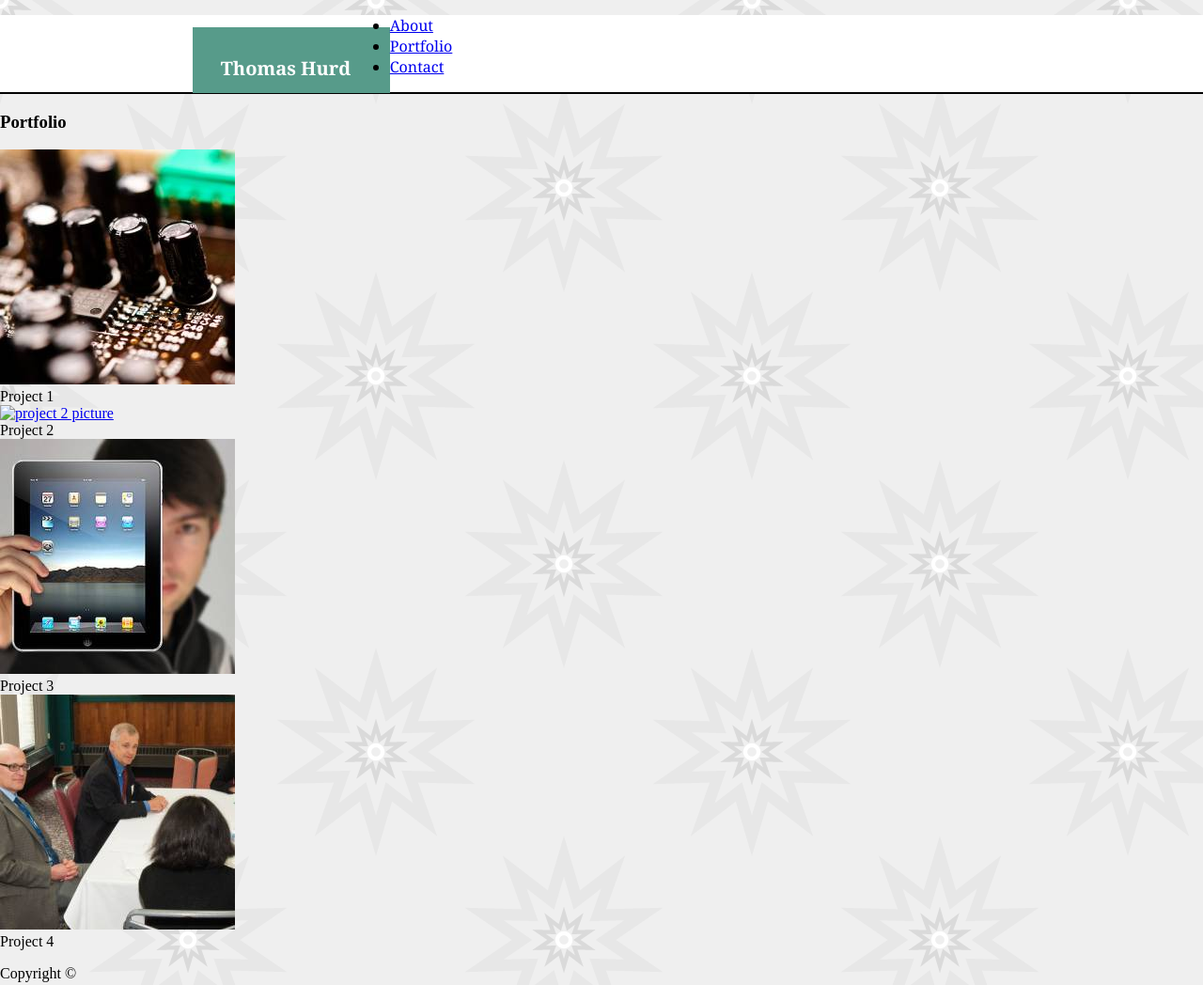
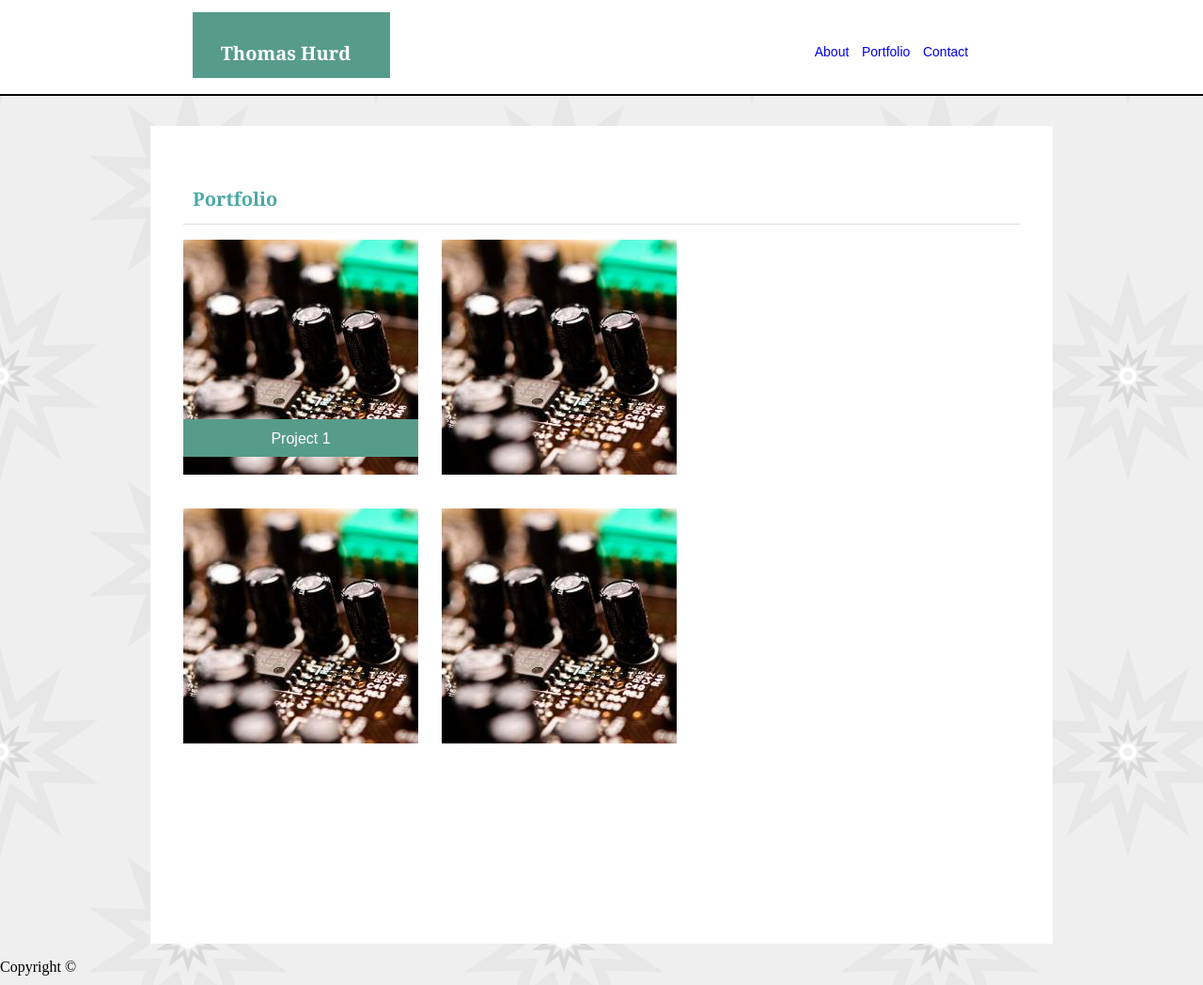
Before and after one commit to tomkent321/Basic-Portfolio, a plain HTML site: page portfolio.html in a window 1280 px wide. Shown: the top 1048 px of the page at 94% size. Drawn offline with Linux system fonts and the light colour scheme; files that its build step writes are made by us from their sources; files whose address does not match are found by name.

Commit message:
mods to style and portfolio

```diff
--- a/assets/css/style.css
+++ b/assets/css/style.css
@@ -74,19 +74,6 @@ header {
     background-color: #fff;
 }
 
-/*
-#main-name {
-    font-size: 20px;
-    font-family: Georgia, Times, "Times New Roman", serif;
-    float: left;
-    height: 10px;
-    width: 150px;
-    background-color: rgb(87, 155, 138);
-    padding: 30px;
-    color: #fff;
-}
-*/
-
 
 h1 {
     font-size: 20px;
@@ -132,7 +119,6 @@ h2 {
 }
 
 
-
 .hero {
     background-color: #fff;
     padding:35px;
@@ -143,10 +129,45 @@ h2 {
     color: #777777;
 }
 
+.hero-2 {
+    background-color: #fff;
+    padding:35px;
+    margin-top: 25px;
+    font-family: 'Arial', 'Helvetica Neue', Helvetica, sans-serif;
+    font-size: 16px;
+    line-height: 32px;
+    color: #777777;
+    height:800px;
+}
+
+
 #main-pic {
     float:left;
     margin-right: 10px;
     margin-bottom: 10px;
 }
 
+.picture-row {
+    position: relative;
+    float: left;
+}
+
+.picture {
+    float:left;
+    margin-right: 25px;
+    margin-bottom: 25px;
+    position: relative;
+}
+
+.picture-label {
+    height: 30px;
+    width: 240px;
+    background-color: rgb(87, 155, 138);;
+    position: absolute;
+    color: white;
+    top: 175px;
+    text-align: center;
+    padding: 5px;
+}
+
 /* may want to make classes for these if there are other lists */
--- a/portfolio.html
+++ b/portfolio.html
@@ -6,7 +6,7 @@
     <meta http-equiv="X-UA-Compatible" content="IE=edge">
     <title>Portfolio</title>
     <meta name="viewport" content="width=device-width, initial-scale=1">
-    <link rel="stylesheet" type="text/css" media="screen" href="css/style.css" />
+    <link rel="stylesheet" type="text/css" media="screen" href="assets/css/style.css" />
 
 </head>
 
@@ -14,58 +14,67 @@
 
 
 
-    <!-- Header and Nav Links -->
+        <div class="clearfix">
+
 
                 <header>
 
-            <h1>Thomas Hurd</h1>
-            <nav>
-                <ul>
-                    <li><a href="index.html">About</a></li>
-                    <li><a href="portfolio.html">Portfolio</a> </li>
-                    <li><a href="contact.html">Contact</a>   </li>
-                </ul>
-            </nav>
+                <div id="container-nav">
+                    <h1 >Thomas Hurd</h1>
+
+                    <div id="nav-first">
+                        <a href="index.html">About</a>
+                        <a href="portfolio.html">Portfolio</a>
+                        <a href="contact.html">Contact</a>
+                    </div>
+                </div>
                 </header>
+            </div>
 
+            <div class="wrapper">
+                <div class="container-1">
+                <section class="hero-2">
+                    <h2>Portfolio</h2>
 
+                        <div class="picture-row">
 
-        <div class="container-2">
-        <section>
-        <h3>Portfolio</h3>
-        </section>
-            <div class="clearfix">
-                <div class="picture-row">
+                                <div class="picture">
+                                        <a href="#">
+                                                <img src="assets/images/pic1.jpg" alt="project 1 picture" style="width:250px;height:250px;border:0;">
+                                        </a>
+
+                                        <p class="picture-label">Project 1</p>
+
+                                </div>
+
                                 <div class="picture">
                                         <a href="#">
                                                 <img src="assets/images/pic1.jpg" alt="project 1 picture" style="width:250px;height:250px;border:0;">
                                         </a>
                                 </div>
-                    <div class="project-text">Project 1</div>
-                    <div class="picture">
-                            <a href="#">
-                                    <img src="assets/images/pic2.jpg" alt="project 2 picture" style="width:250px;height:250px;border:0;">
-                            </a>
-                    </div>
-                    <div class="project-text">Project 2</div>
                         </div>
 
                         <div class="picture-row">
+
                                         <div class="picture">
                                                 <a href="#">
-                                        <img src="assets/images/pic3.jpg" alt="project 3 picture" style="width:250px;height:250px;border:0;">
+                                                        <img src="assets/images/pic1.jpg" alt="project 1 picture" style="width:250px;height:250px;border:0;">
                                                 </a>
                                         </div>
-                        <div class="project-text">Project 3</div>
+
                                         <div class="picture">
                                                 <a href="#">
-                                        <img src="assets/images/pic4.jpg" alt="project 4 picture" style="width:250px;height:250px;border:0;">
+                                                        <img src="assets/images/pic1.jpg" alt="project 1 picture" style="width:250px;height:250px;border:0;">
                                                 </a>
-                        </div>
-                        <div class="project-text">Project 4</div>
                                         </div>
                                 </div>
 
+                    </div>
+                </section>
+
+                </div>
+
+        </div>
 
     <footer>
         <p class="footer-text">Copyright &copy;</p>
```
Lines whose indentation alone changed are shown as unchanged.
